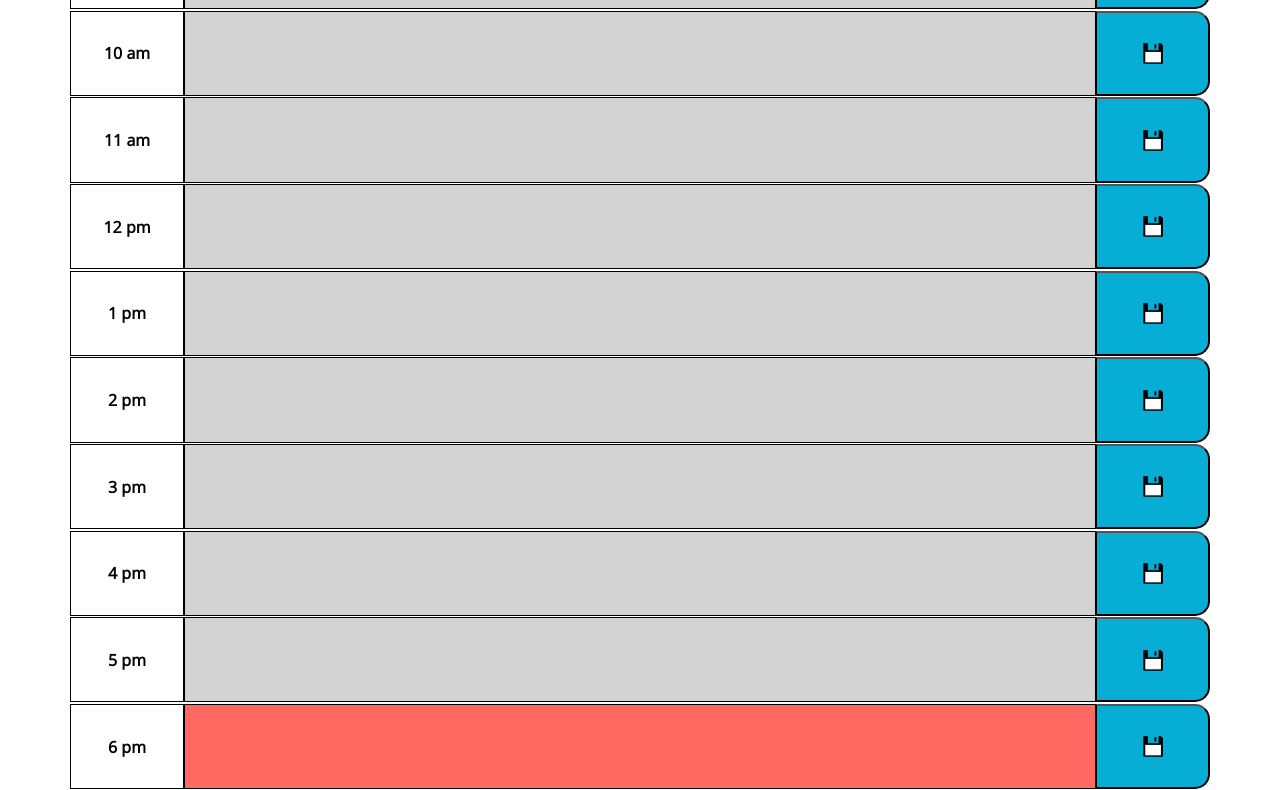
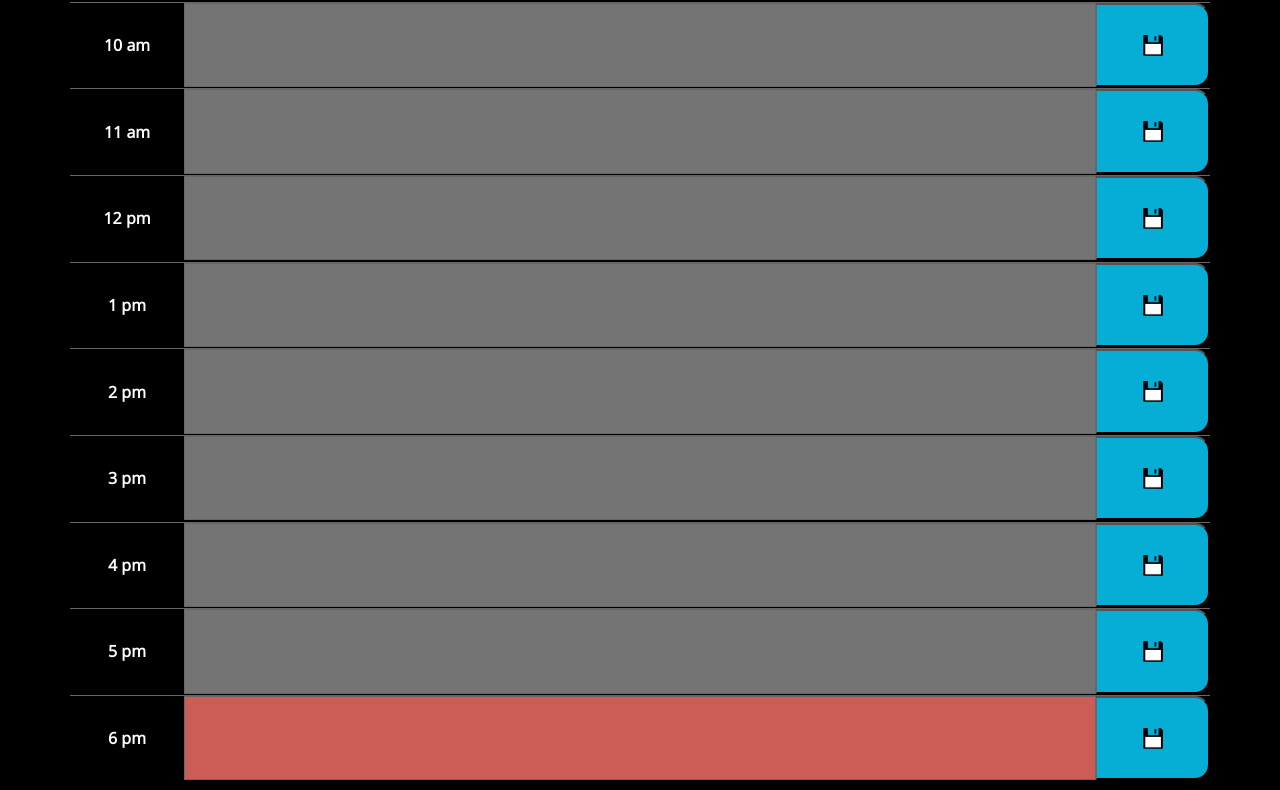
Before and after one commit to cperez525/work_day_scheduler, a plain HTML site: page index.html in a window 1280 px wide. Shown: the part 500-1290 px from the top of the page. Drawn offline with nearby package versions, Linux system fonts and the light colour scheme.

Commit message:
Added darker color styling to be easier on the eyes

```diff
--- a/Reference_code/style.css
+++ b/Reference_code/style.css
@@ -1,9 +1,12 @@
+/* General body styling */
 body {
   font-family: 'Open Sans', sans-serif;
   font-size: 16px;
   line-height: 1;
+  background-color: black;
 }
 
+/* Styling for text area where user will input */
 textarea{
   background: transparent;
   border: none;
@@ -11,68 +14,76 @@ textarea{
   color: #000000;
   border-left: 1px solid black;
   padding: 10px;
+  text-emphasis: 900;
 }
 
+/* jumbo tron styling where current date and time will also display */
 .jumbotron {
   text-align: center;
   background-color: transparent;
-  color: black;
+  color: white;
   border-radius: 0;
-  border-bottom: 10px solid black;
+  border-bottom: 2px solid rgb(104, 102, 102);
 }
 
 .description{
   white-space: pre-wrap;
 }
 
+/* styling for area containing the text area where user will input */
 .time-block{
   text-align: center;
   width: 80%;
-  border: 1px solid black;
+  border: 1px solid rgb(104, 102, 102);
 }
 
+/* styling for row that contains hour block, time block, and save button */
 .row {
   white-space: pre-wrap;
   height: 80px;
-  border-top: 1px solid white;
+  border-top: 1px solid rgb(104, 102, 102);
   margin-bottom: .6%;
   justify-content: center;
 }
 
+/* styling for hour block */
 .hour {
   text-align: center;
-  background-color: #ffffff;
-  color: #000000;
-  border: 1px solid #000000;
+  background-color: black;
+  color: white;
+  border: 1px solidrgb(104, 102, 102);
   width: 10%;
   overflow-wrap: break-word;
 }
 
+/* styling for text within hour black */
 .hour-text {
   margin-top: 30%;
   margin-bottom: 30%;
   font-weight: 900;
 }
 
+/* universal styling for past, present and future classes */
 .past, .present, .future {
   color: white;
-  text-emphasis: 900;
 }
 
+/* Background coloring so we know which blocks are past, present, and future */
 .past {
-  background-color: #d3d3d3;
+  background-color: #d3d3d38c;
 }
 
 .present {
-  background-color: #ff6961;
+  background-color: #cc5c56;
 }
 
 .future {
-  background-color: #77dd77;
+  background-color: #78e2787e;
 }
 
+/* Save button styling */
 .saveBtn {
-  border-left: 1px solid black;
+  border-left: 1px solid rgb(104, 102, 102);
   border-top-right-radius: 15px;
   border-bottom-right-radius: 15px;
   background-color: #06AED5;
```
